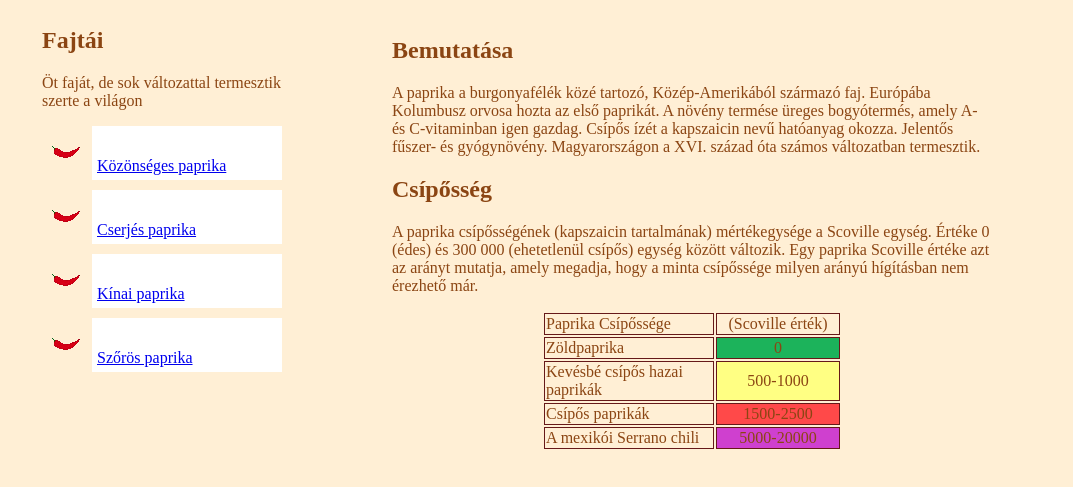
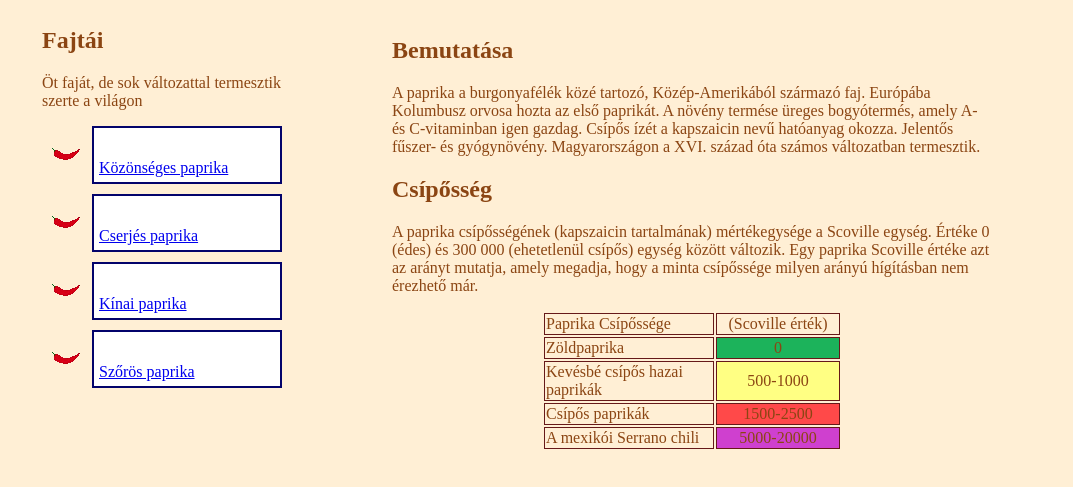
Before and after one commit to Ricsko/paprika, a plain HTML site: page index.html in a window 1280 px wide. Shown: the part 101-588 px from the top of the page, without its empty margins (108-1181 px from the left). Drawn offline with Linux system fonts and the light colour scheme.

Commit message:
border javítása

```diff
--- a/paprika.css
+++ b/paprika.css
@@ -35,7 +35,7 @@ td{
     text-align: center;
 }
 li{
-    border: 1px rgb(3, 3, 107);
+    border: 2px solid rgb(3, 3, 107);
     padding: 5px;
     margin: 10px;
     list-style-image: url(chili-pepper-icon.gif);
```
